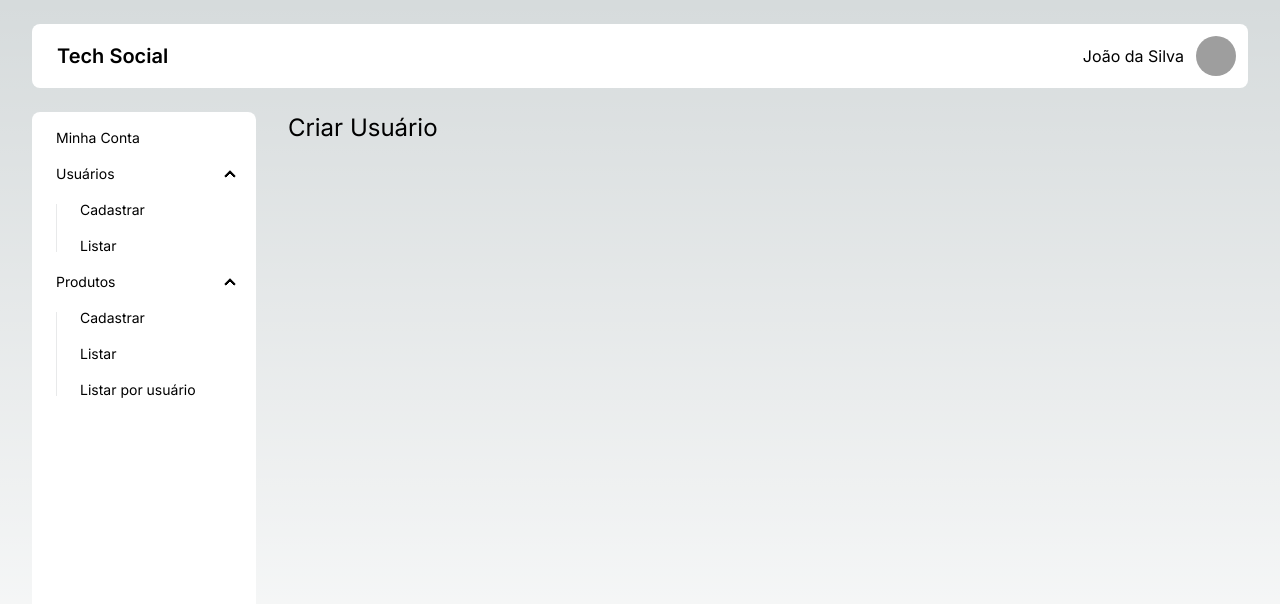
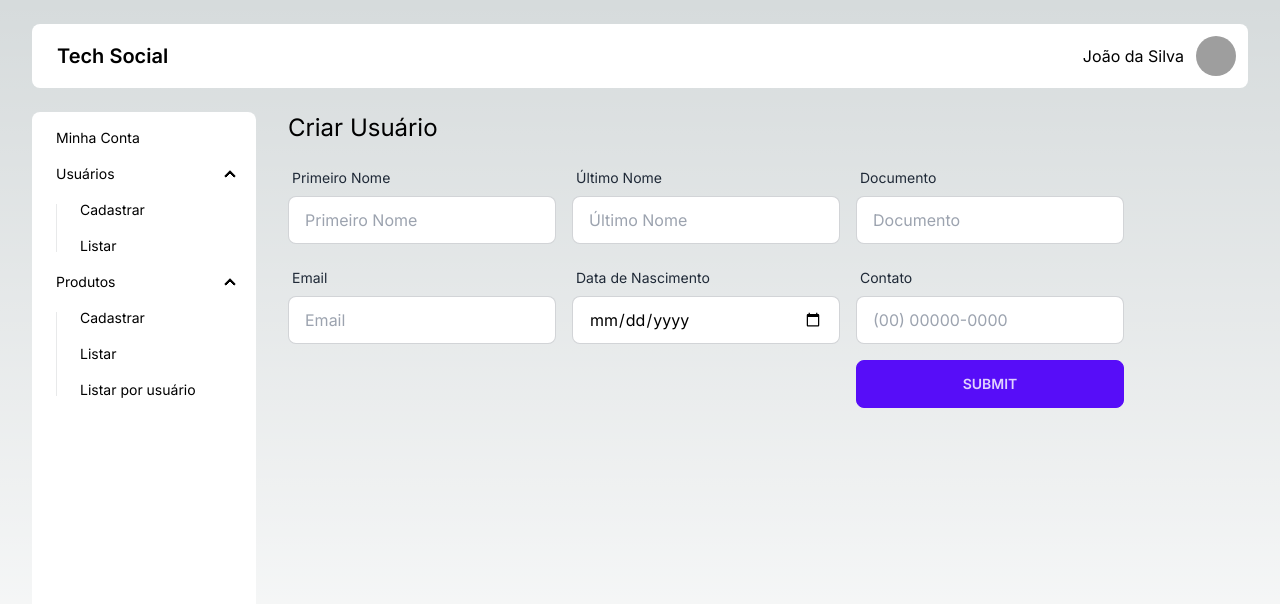
Before and after one commit to muriloarelhano/techsocial, a Next.js app in the folder apps/webclient/: page /dashboard/users/new in a window 1280 px wide. Shown: the top 604 px of the page. Built offline with nearby package versions, Linux system fonts and the light colour scheme; grey boxes are pictures that could not be loaded.

Commit message:
feat(client): add create user form

```diff
--- a/apps/webclient/app/dashboard/users/new/page.tsx
+++ b/apps/webclient/app/dashboard/users/new/page.tsx
@@ -1,7 +1,131 @@
-export default async function CreateUser() {
+'use client';
+
+import { zodResolver } from '@hookform/resolvers/zod';
+import { useForm } from 'react-hook-form';
+import validator from 'validator';
+import { TypeOf, object, string } from 'zod';
+
+const createUserSchema = object({
+  firstName: string().nonempty(),
+  lastName: string().nonempty(),
+  document: string().nonempty(),
+  email: string().email(),
+  phoneNumber: string().min(10).refine(validator.isMobilePhone),
+  birthDate: string(),
+});
+
+type CreateUserProps = TypeOf<typeof createUserSchema>;
+
+const onSubmit = (data: CreateUserProps) => console.log(data);
+
+export default function CreateUser() {
+  const {
+    handleSubmit,
+    formState: { errors },
+    register,
+  } = useForm<CreateUserProps>({
+    resolver: zodResolver(createUserSchema),
+  });
+
   return (
     <div>
       <h1 className="text-2xl">Criar Usuário</h1>
+      <form
+        id="create-user-form"
+        className="mt-4 grid md:grid-cols-2 sm:grid-cols-1 gap-4 "
+        onSubmit={handleSubmit(onSubmit)}
+      >
+        <div className="form-control w-full max-w-xs">
+          <label className="label">
+            <span className="label-text">Primeiro Nome</span>
+          </label>
+          <input
+            type="text"
+            placeholder="Primeiro Nome"
+            className="input input-bordered w-full max-w-xs"
+            {...register('firstName')}
+          />
+          {errors.firstName && (
+            <span className="text-red-300">Primeiro nome é obrigatório</span>
+          )}
+        </div>
+        <div className="form-control w-full max-w-xs">
+          <label className="label">
+            <span className="label-text">Último Nome</span>
+          </label>
+          <input
+            type="text"
+            placeholder="Último Nome"
+            className="input input-bordered w-full max-w-xs"
+            {...register('lastName')}
+          />
+          {errors.lastName && (
+            <span className="text-red-300">Último nome é obrigatório</span>
+          )}
+        </div>
+        <div className="form-control w-full max-w-xs">
+          <label className="label">
+            <span className="label-text">Documento</span>
+          </label>
+          <input
+            type="text"
+            placeholder="Documento"
+            className="input input-bordered w-full max-w-xs"
+            {...register('document')}
+          />
+          {errors.document && (
+            <span className="text-red-300">Documento é obrigatório</span>
+          )}
+        </div>
+        <div className="form-control w-full max-w-xs">
+          <label className="label">
+            <span className="label-text">Email</span>
+          </label>
+          <input
+            type="email"
+            placeholder="Email"
+            className="input input-bordered w-full max-w-xs"
+            {...register('email')}
+          />
+          {errors.email && (
+            <span className="text-red-300">E-mail inválido</span>
+          )}
+        </div>
+        <div className="form-control w-full max-w-xs">
+          <label className="label">
+            <span className="label-text">Data de Nascimento</span>
+          </label>
+          <input
+            type="date"
+            className="input input-bordered w-full max-w-xs"
+            {...register('birthDate')}
+          />
+          {errors.birthDate && (
+            <span className="text-red-300">Data de nascimento inválido</span>
+          )}
+        </div>
+
+        <div className="form-control w-full max-w-xs">
+          <label className="label">
+            <span className="label-text">Contato</span>
+          </label>
+          <input
+            type="tel"
+            placeholder="(00) 00000-0000"
+            className="input input-bordered w-full max-w-xs"
+            {...register('phoneNumber')}
+          />
+          {errors.phoneNumber && (
+            <span className="text-red-300">Número de telefone inválido</span>
+          )}
+        </div>
+
+        <input
+          form="create-user-form"
+          type="submit"
+          className="btn btn-primary col-start-3"
+        />
+      </form>
     </div>
   );
 }
```
Also changed, not shown: apps/webclient/package.json (+7 -2 lines), 2 other files (tests, documents, lock files or other folders).
